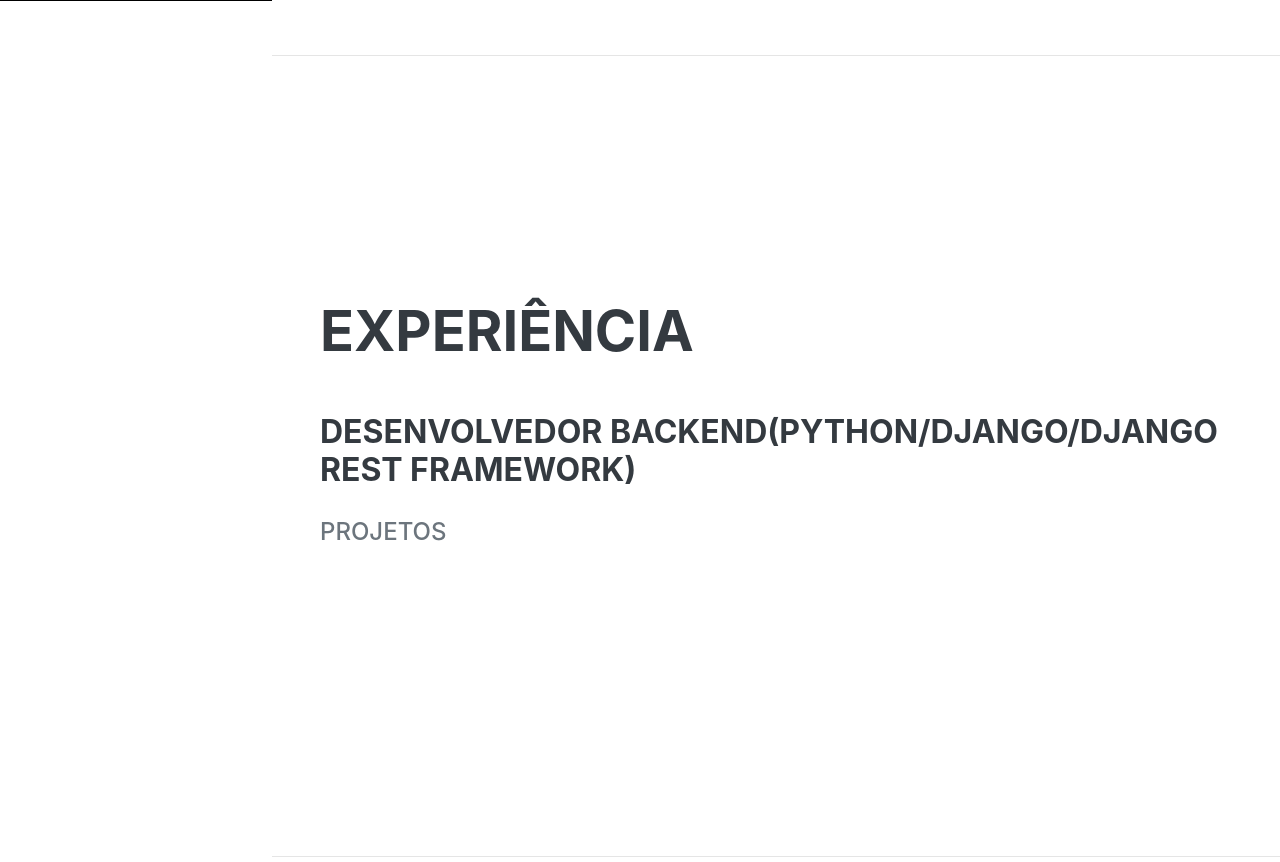
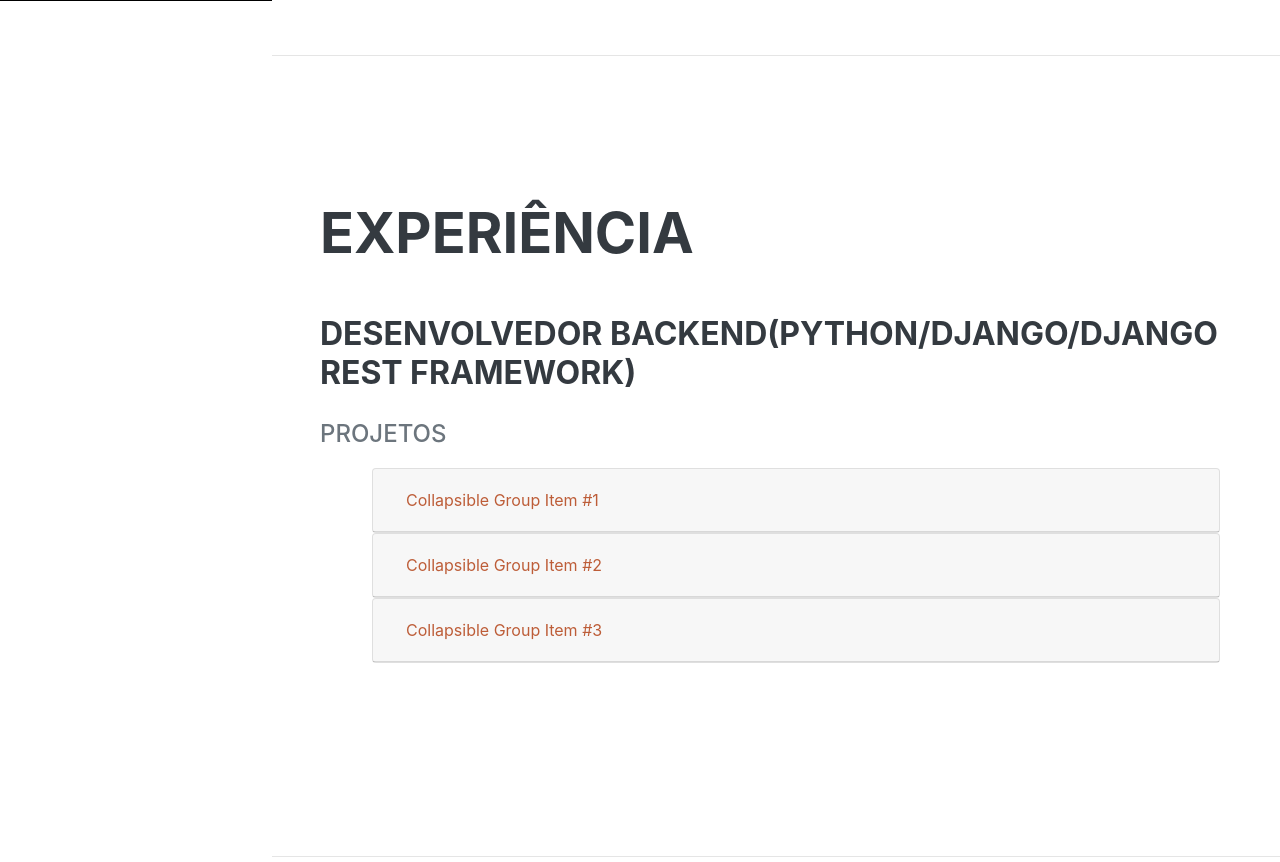
Before and after one commit to uadson/uadsonfeitosa-website, a Django app: page / in a window 1280 px wide. Shown: the part 799-1661 px from the top of the page. Run offline with Django 4.2, Linux system fonts and the light colour scheme; some libraries are stand-ins or nearby versions; some web fonts are replaced.

Commit message:
adicionado accordion para demonstrar os projetos

```diff
--- a/app/templates/app/_projects.html
+++ b/app/templates/app/_projects.html
@@ -1,16 +1,82 @@
 {% load static %}
 <section id="services" class="section-padding">
-<div class="container">
-  <div class="section-header text-center">
-    <div class="shape wow fadeInDown" data-wow-delay="0.3s"></div>
-  </div>
+  <div class="container">
+    <div class="section-header text-center">
+      <div class="shape wow fadeInDown" data-wow-delay="0.3s"></div>
+    </div>
+    <!-- Projects -->
+    <div id="accordion">
+      <div class="card">
+        <div class="card-header" id="headingOne">
+          <h5 class="mb-0">
+            <button class="btn btn-link" data-toggle="collapse" data-target="#collapseOne" aria-expanded="true"
+              aria-controls="collapseOne">
+              Collapsible Group Item #1
+            </button>
+          </h5>
+        </div>
+
+        <div id="collapseOne" class="collapse" aria-labelledby="headingOne" data-parent="#accordion">
+          <div class="card-body">
+            Anim pariatur cliche reprehenderit, enim eiusmod high life accusamus terry richardson ad squid. 3 wolf moon
+            officia aute, non cupidatat skateboard dolor brunch. Food truck quinoa nesciunt laborum eiusmod. Brunch 3
+            wolf moon tempor, sunt aliqua put a bird on it squid single-origin coffee nulla assumenda shoreditch et.
+            Nihil anim keffiyeh helvetica, craft beer labore wes anderson cred nesciunt sapiente ea proident. Ad vegan
+            excepteur butcher vice lomo. Leggings occaecat craft beer farm-to-table, raw denim aesthetic synth nesciunt
+            you probably haven't heard of them accusamus labore sustainable VHS.
+          </div>
+        </div>
+      </div>
+      <div class="card">
+        <div class="card-header" id="headingTwo">
+          <h5 class="mb-0">
+            <button class="btn btn-link collapsed" data-toggle="collapse" data-target="#collapseTwo"
+              aria-expanded="false" aria-controls="collapseTwo">
+              Collapsible Group Item #2
+            </button>
+          </h5>
+        </div>
+        <div id="collapseTwo" class="collapse" aria-labelledby="headingTwo" data-parent="#accordion">
+          <div class="card-body">
+            Anim pariatur cliche reprehenderit, enim eiusmod high life accusamus terry richardson ad squid. 3 wolf moon
+            officia aute, non cupidatat skateboard dolor brunch. Food truck quinoa nesciunt laborum eiusmod. Brunch 3
+            wolf moon tempor, sunt aliqua put a bird on it squid single-origin coffee nulla assumenda shoreditch et.
+            Nihil anim keffiyeh helvetica, craft beer labore wes anderson cred nesciunt sapiente ea proident. Ad vegan
+            excepteur butcher vice lomo. Leggings occaecat craft beer farm-to-table, raw denim aesthetic synth nesciunt
+            you probably haven't heard of them accusamus labore sustainable VHS.
+          </div>
+        </div>
+      </div>
+      <div class="card">
+        <div class="card-header" id="headingThree">
+          <h5 class="mb-0">
+            <button class="btn btn-link collapsed" data-toggle="collapse" data-target="#collapseThree"
+              aria-expanded="false" aria-controls="collapseThree">
+              Collapsible Group Item #3
+            </button>
+          </h5>
+        </div>
+        <div id="collapseThree" class="collapse" aria-labelledby="headingThree" data-parent="#accordion">
+          <div class="card-body">
+            Anim pariatur cliche reprehenderit, enim eiusmod high life accusamus terry richardson ad squid. 3 wolf moon
+            officia aute, non cupidatat skateboard dolor brunch. Food truck quinoa nesciunt laborum eiusmod. Brunch 3
+            wolf moon tempor, sunt aliqua put a bird on it squid single-origin coffee nulla assumenda shoreditch et.
+            Nihil anim keffiyeh helvetica, craft beer labore wes anderson cred nesciunt sapiente ea proident. Ad vegan
+            excepteur butcher vice lomo. Leggings occaecat craft beer farm-to-table, raw denim aesthetic synth nesciunt
+            you probably haven't heard of them accusamus labore sustainable VHS.
+          </div>
+        </div>
+      </div>
+    </div>
+
+    <!--
   <div class="row">
 
-    <!-- Projects item -->
+    Projects item
     {% for project in projects %}
     <div class="col-md-6 col-lg-4 col-xs-12">
 
-    <!-- Card -->
+    Card
     <div class="card" style="width: 18rem;">
         <div class="card-body">
             <h5 class="card-title">{{ project.title }}</h5><br>
@@ -34,5 +100,6 @@
     </div>
     {% endfor %}
   </div>
-</div>
+-->
+  </div>
 </section>
```
